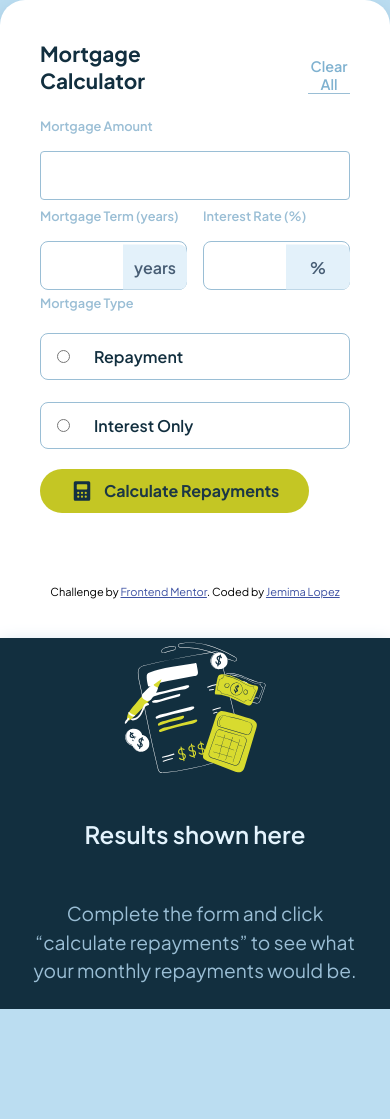
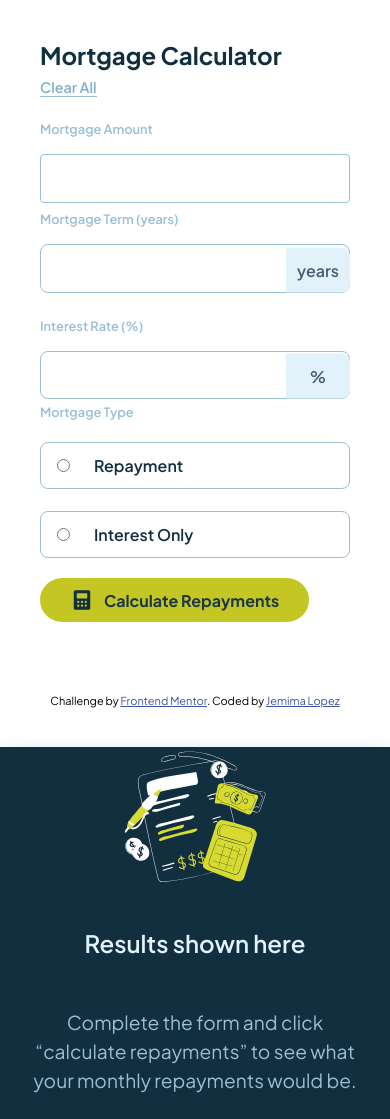
Before and after one commit to jemima-lopez/mortgage-calculator, a plain HTML site: page index.html in a window 390 px wide. Before the commit the page ends 1009 px from the top, so only its background shows below. Drawn offline with Linux system fonts and the light colour scheme.

Commit message:
commit form-section is ok

```diff
--- a/style.css
+++ b/style.css
@@ -252,11 +252,24 @@ label {
         flex-direction: column;
         height: auto;
         width: 100%;
+        border-radius: 0 0 0 0;
     }
 
-    h1{
-        font-size: 1.3rem;
-        flex-direction: row;
+    .head{
+        flex-direction: column;
+        gap: 0.5rem
+    }
+
+    .clear-btn {
+        align-self: flex-start;
+    }
+
+    .input-group {
+        flex-direction: column;
+    }
+
+    .input-box {
+        width: 100%;
     }
 
     .form-section, .results-section {
```
